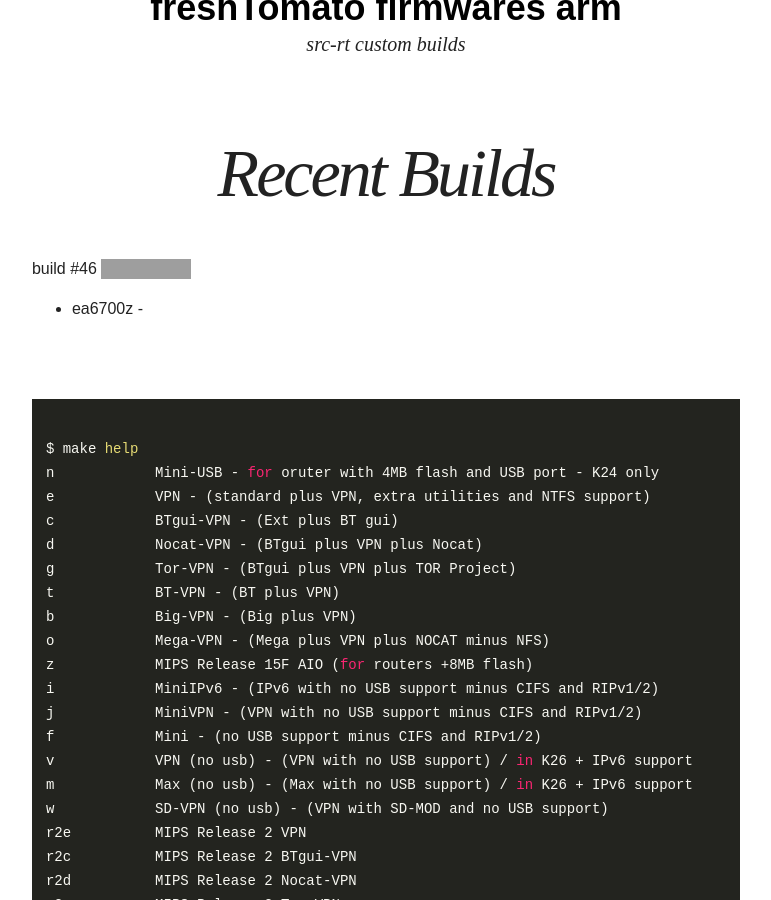
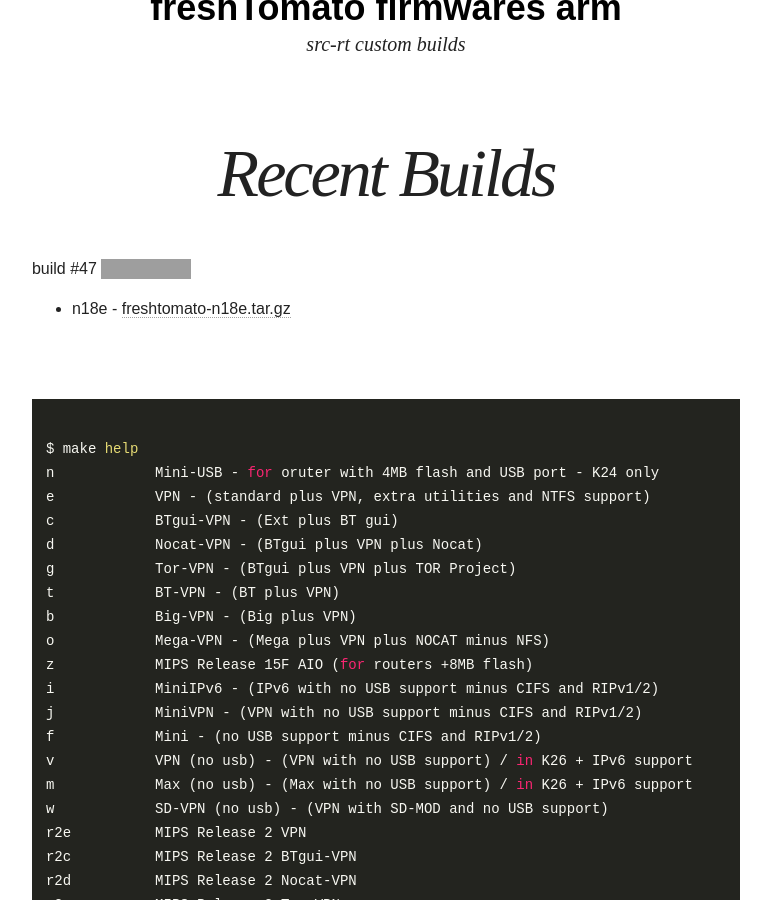
Before and after one commit to oglopss/freshTomato-ARM-ci-jekyll, a Jekyll site: the page built from index.html, in a window 1280 px wide and 900 px high, scrolled down 339 px. Shown: the whole window, without its empty margins (254-1025 px from the left). Built offline with Jekyll 4.4.1, drawn with Linux system fonts in a browser that asks for light colours; nearby versions of some CDN libraries; grey boxes are pictures that could not be loaded.

Commit message:
Travis build 47 n18e pushed to gh-pages

```diff
--- a/_data/ss.yml
+++ b/_data/ss.yml
@@ -1,3 +1,3 @@
-build: 46
+build: 47
 files:
-  - 0021 ea6700z
+  - 0003 n18e freshtomato-n18e.tar.gz
```
